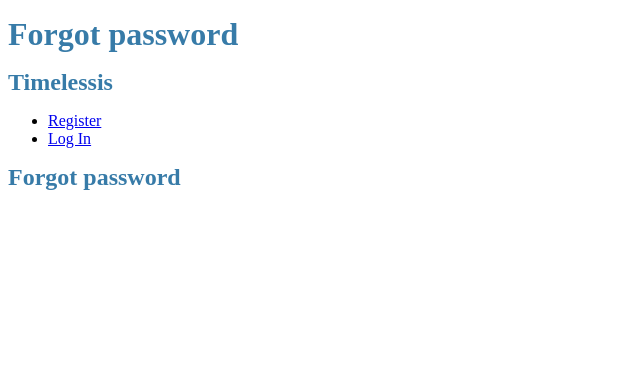
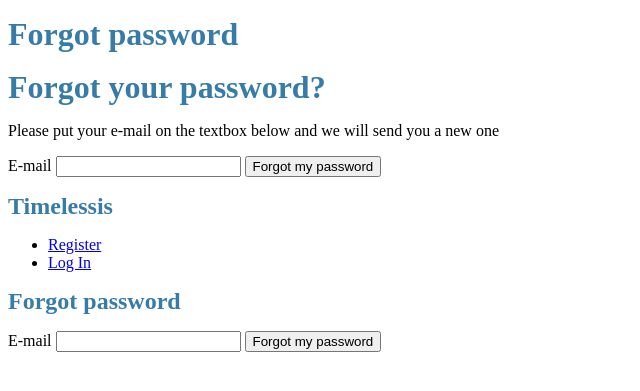
Before and after one commit to timelesslounge/timelessis, a Flask app: page /auth/forgotpassword in a window 1280 px wide. Shown: the top 391 px of the page, without its empty margins (0-640 px from the left). Run offline with Flask 2, Linux system fonts and the light colour scheme; parts of the project's set-up code (start-up, migrations or seed data) failed here and were passed over.

Commit message:
For #200: Forgot password page and tests

```diff
--- a/timeless/auth/views.py
+++ b/timeless/auth/views.py
@@ -1,7 +1,9 @@
 """Auth views module.
-@todo #59:30min Create IT tests for login method and continue implementing
- forgot_password() and activate() methods. Update html templates when methods
- are implemented. Create more tests for all methods.
+@todo #232:30min Implement activate() methods. Update html templates when
+ methods are implemented. Create more tests for all methods.
+@todo #232:30min Continue implementing forgot_password logic. The page in
+ returned from auth/forgot_password.html must send the user some link to
+ reset the user password.
 @todo #5:30min Implement before_app_request function that will get the user id
  from session, get user data from db and store it in g.user, which lasts for the
  length of the request. Also, create a decorator that will check, for each view
@@ -57,9 +59,6 @@
 
 @bp.route("/forgotpassword", methods=("GET", "POST"))
 def forgot_password():
-    if request.method == "POST":
-        # send user link for password reset
-        flash("Forgot password not yet implemented")
     return render_template("auth/forgot_password.html")
 
 
--- a/timeless/templates/auth/forgot_password.html
+++ b/timeless/templates/auth/forgot_password.html
@@ -4,4 +4,15 @@
 {% block header %}
   <h1>{% block title %}Forgot password{% endblock %}</h1>
 {% endblock %}
+{% block primary_content %}
+  <h1>Forgot your password?</h1>
+  <p>Please put your e-mail on the textbox below and we will send you a new one</p>
+{% endblock %}
+{% block content %}
+  <form method="post">
+    <label for="email">E-mail</label>
+    <input name="email" id="email" required>
+    <input type="submit" value="Forgot my password">
+  </form>
+{% endblock %}
 {% endcache %}
```
Also changed, not shown: tests/integration/it_auth_test.py (+7 -1 lines).
